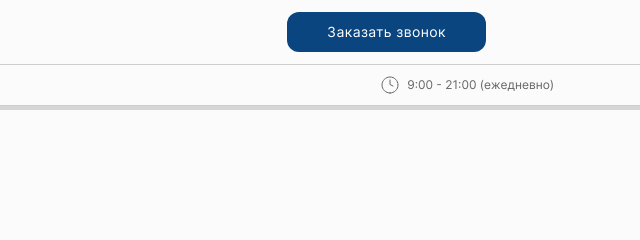
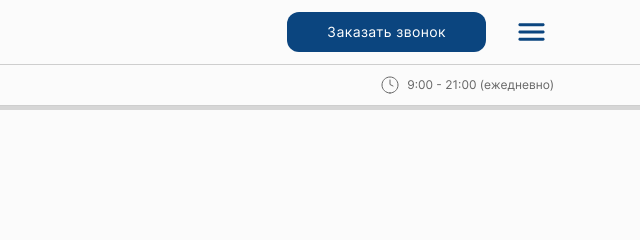
Before and after one commit to OksanaSag/JobTest, a plain HTML site: page index.html in a window 1280 px wide. Shown: the top 240 px of the page, 640-1280 px from the left. Drawn offline with Linux system fonts and the light colour scheme; the site is published under a folder, as on GitHub Pages, so addresses that start at the root find nothing; files whose address does not match are found by name.

Commit message:
Update header__menu-small.css

```diff
--- a/blocks/header/__menu-small/header__menu-small.css
+++ b/blocks/header/__menu-small/header__menu-small.css
@@ -1,6 +1,6 @@
 .header__menu-small {
     display: block;
-    background-image: url(/images/menu-button.svg);
+    background-image: url(../../../images/menu-button.svg);
     border: none;
     background-color: transparent;
     width: 100%;
```
